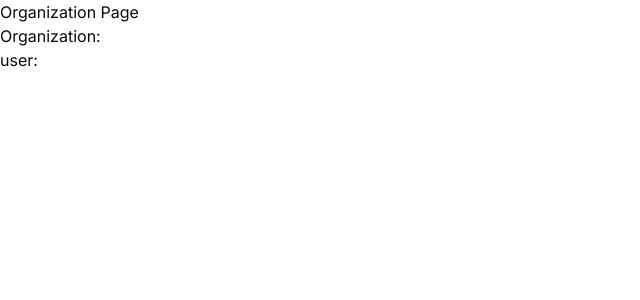
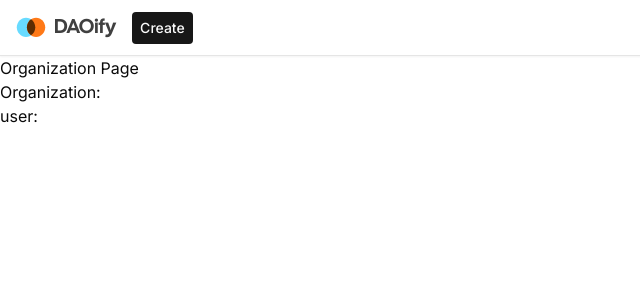
Before and after one commit to samsuh/trello-clone, a Next.js app: page /organization/1 in a window 1280 px wide. Shown: the top 300 px of the page, without its empty margins (0-640 px from the left). Built offline with nearby package versions, Linux system fonts and the light colour scheme; no server answers.

Commit message:
add organization layout and organization-layout-navbar components for organization management

```diff
--- /dev/null
+++ b/app/(platform)/(dashboard)/_components/navbar.tsx
@@ -0,0 +1,54 @@
+import { Plus } from "lucide-react"
+import { OrganizationSwitcher, UserButton } from "@clerk/nextjs"
+
+import { Logo } from "@/components/logo"
+import { Button } from "@/components/ui/button"
+
+const Navbar = () => {
+    return (
+        <nav className="fixed z-50 top-0 px-4 w-full h-14 border-b shadow-sm bg-white flex items-center">
+            {/* Mobile Sidebar goes here later */}
+            <div className="flex items-center gap-x-4">
+                <div className="hidden md:flex">
+                    <Logo />
+                </div>
+                <Button size="sm" className="rounded-sm hidden md:block h-auto py-1.5 px-2">
+                    Create
+                </Button>
+                <Button size="sm" className="rounded-sm block md:hidden">
+                    <Plus className="h-4 w-4"/>
+                </Button>
+            </div>
+            <div className="ml-auto flex items-center gap-x-2">
+                <OrganizationSwitcher
+                    hidePersonal
+                    afterCreateOrganizationUrl="/organization/:id"
+                    afterLeaveOrganizationUrl="/select-org"
+                    afterSelectOrganizationUrl="/organization/:id"
+                    appearance={{
+                        elements: {
+                            rootBox: {
+                                display: "flex",
+                                justifyContent: "center",
+                                alignItems: "center"
+                            }
+                        }
+                    }}
+                />
+                <UserButton
+                    afterSignOutUrl="/"
+                    appearance={{
+                        elements: {
+                            avatarBox: {
+                                height: 30,
+                                width: 30
+                            }
+                        }
+                    }}
+                />
+            </div>
+        </nav>
+    )
+}
+
+export default Navbar
--- /dev/null
+++ b/app/(platform)/(dashboard)/layout.tsx
@@ -0,0 +1,12 @@
+import Navbar from "./_components/navbar"
+
+const DashboardLayout = ({children}: {children: React.ReactNode}) => {
+    return (
+        <div className="h-full">
+            <Navbar />
+            {children}
+        </div>
+    )
+}
+
+export default DashboardLayout
--- a/app/(platform)/(dashboard)/organization/[organizationId]/page.tsx
+++ b/app/(platform)/(dashboard)/organization/[organizationId]/page.tsx
@@ -4,7 +4,7 @@
     const {userId, orgId} = auth()
 
     return (
-        <div>
+        <div className="mt-14">
             Organization Page
             <p>Organization: {orgId}</p>
             <p>user: {userId}</p>
```
